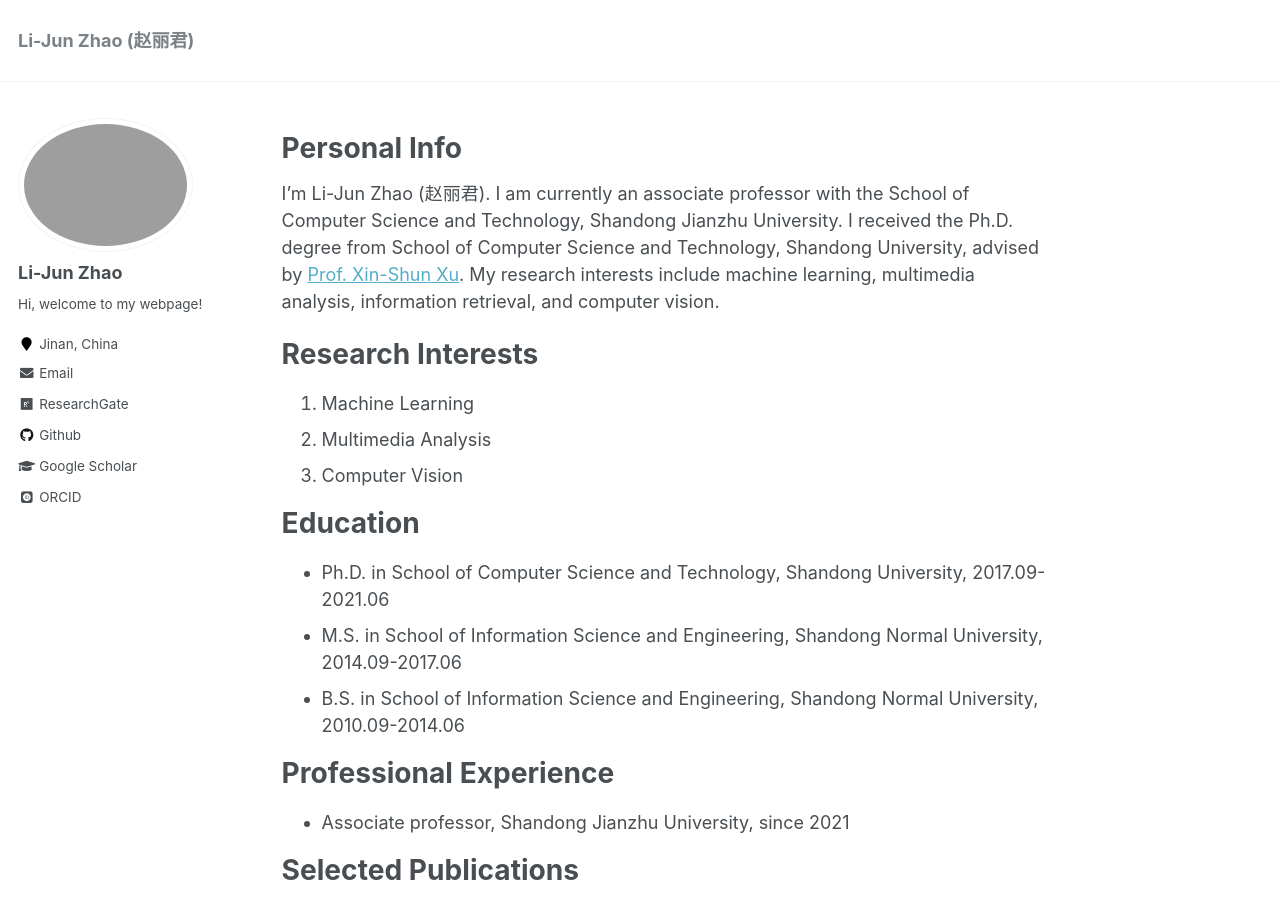
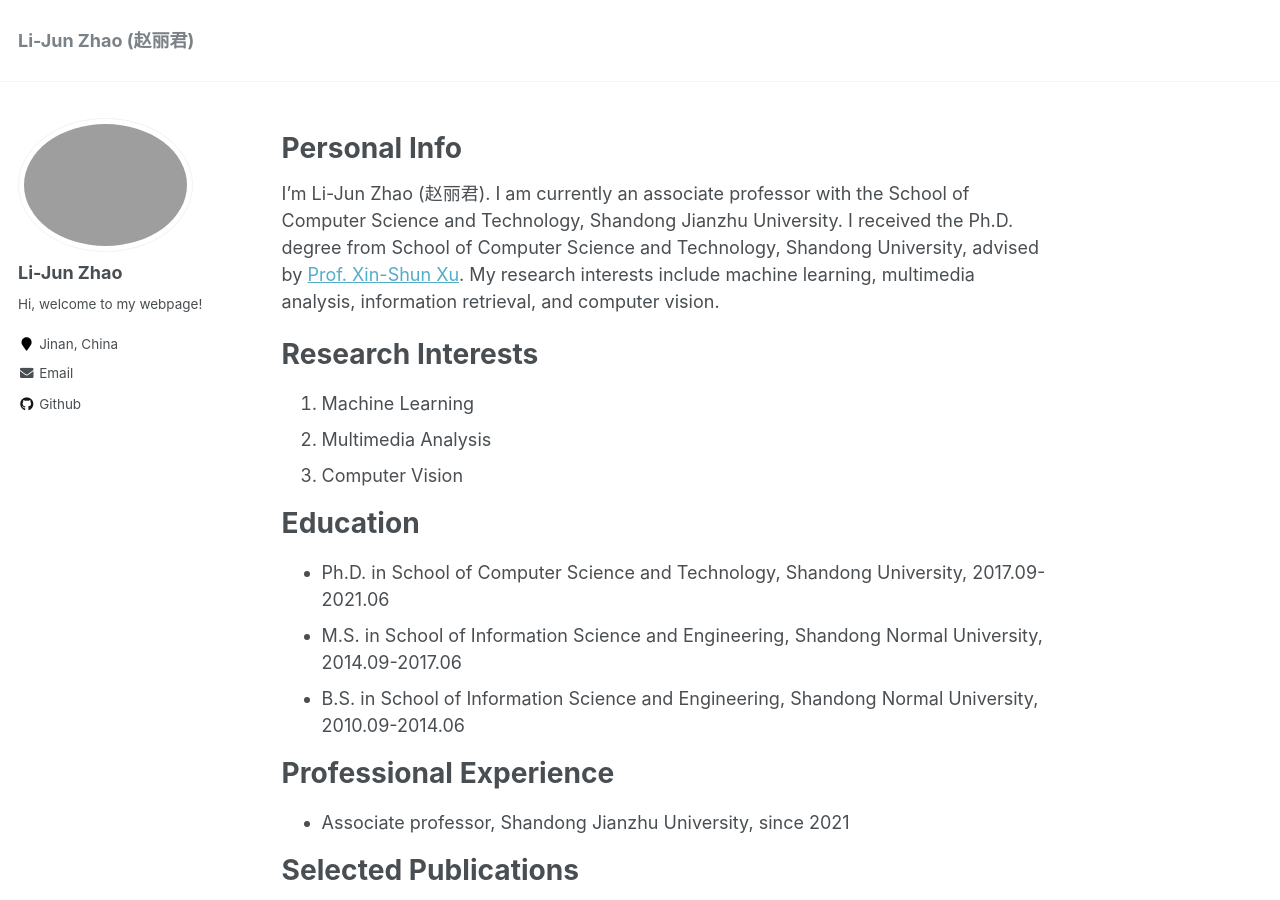
Before and after one commit to Legenddddd/Legenddddd.github.io, a Jekyll site: the page built from _pages/about.md, in a window 1280 px wide and 900 px high. Built offline with Jekyll 4.4.1, drawn with Linux system fonts in a browser that asks for light colours; some web fonts are replaced; part of the change alters nothing that is shown.

Commit message:
Update _config.yml

```diff
--- a/_config.yml
+++ b/_config.yml
@@ -81,19 +81,19 @@ analytics:
 # Site Author
 author:
   name             : "Li-Jun Zhao"
-  avatar           : "yongxinwang.jpg"
+  avatar           :
   bio              : "Hi, welcome to my webpage!"
-  #bio              "Associate Professor in School of Computer Science and Techonology, Shandong Jianzhu University"
+  #bio              ""
   location         : "Jinan, China"
   employer         :
-  email            : "yxinwang@hotmail.com"
-  github           : "yxinwang"
+  email            : "lj_zhao1028@163.com"
+  github           : "legenddddd"
   pubmed           :
-  googlescholar    : "https://scholar.google.com/citations?user=0SnREAQAAAAJ"
-  researchgate     : "https://www.researchgate.net/profile/Yongxin_Wang16"
-  semanticscholar  : "https://www.semanticscholar.org/author/Yongxin-Wang/46394296"
-  dblp             : "https://dblp.uni-trier.de/pid/95/9248-1.html"
-  scopus           : "https://www.scopus.com/authid/detail.uri?authorId=57191757024"
+  googlescholar    :
+  researchgate     :
+  semanticscholar  :
+  dblp             :
+  scopus           :
   uri              :
   bitbucket        :
   codepen          :
@@ -107,7 +107,7 @@ author:
   impactstory      : #"https://profiles.impactstory.org/u/xxxx-xxxx-xxxx-xxxx"
   lastfm           :
   linkedin         :
-  orcid            : "http://orcid.org/0000-0002-0172-9085"
+  orcid            :
   pinterest        :
   soundcloud       :
   stackoverflow    : # http://stackoverflow.com/users/123456/username
```
